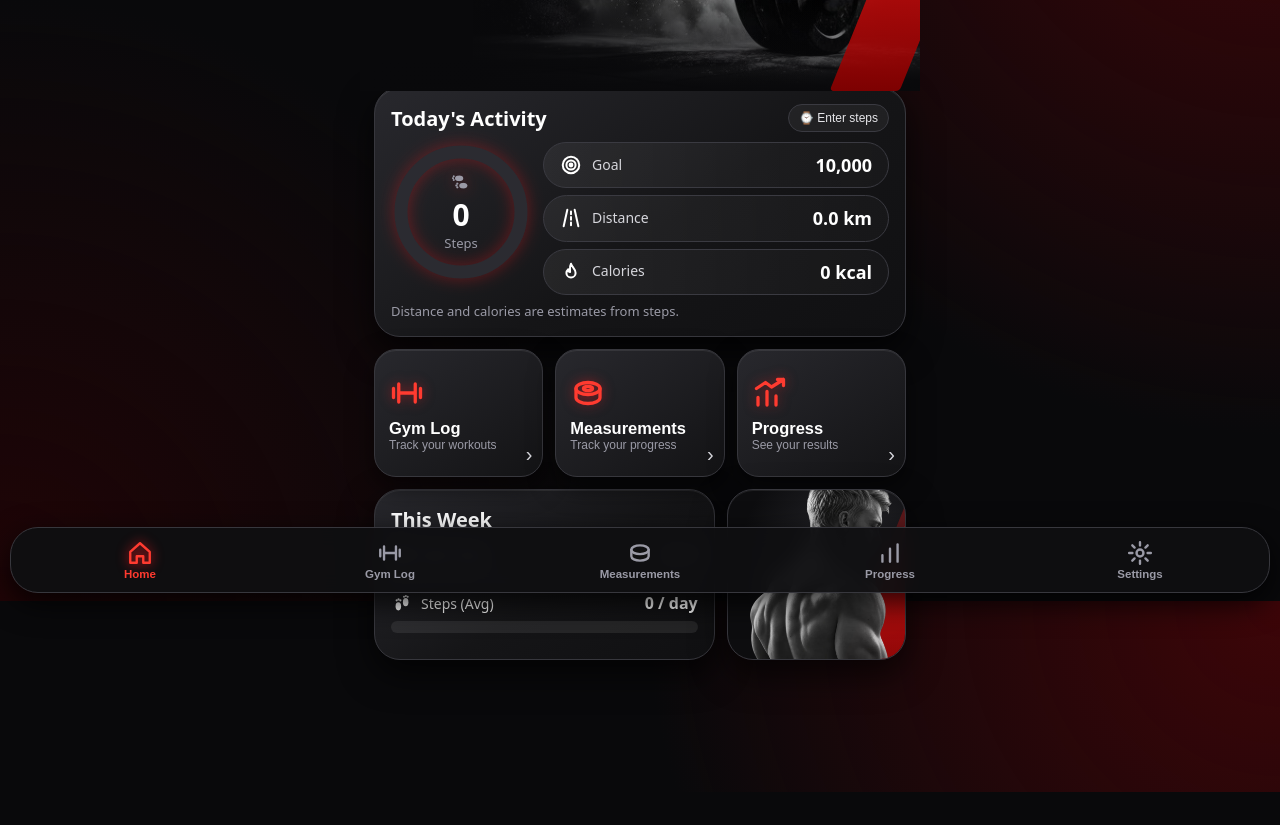
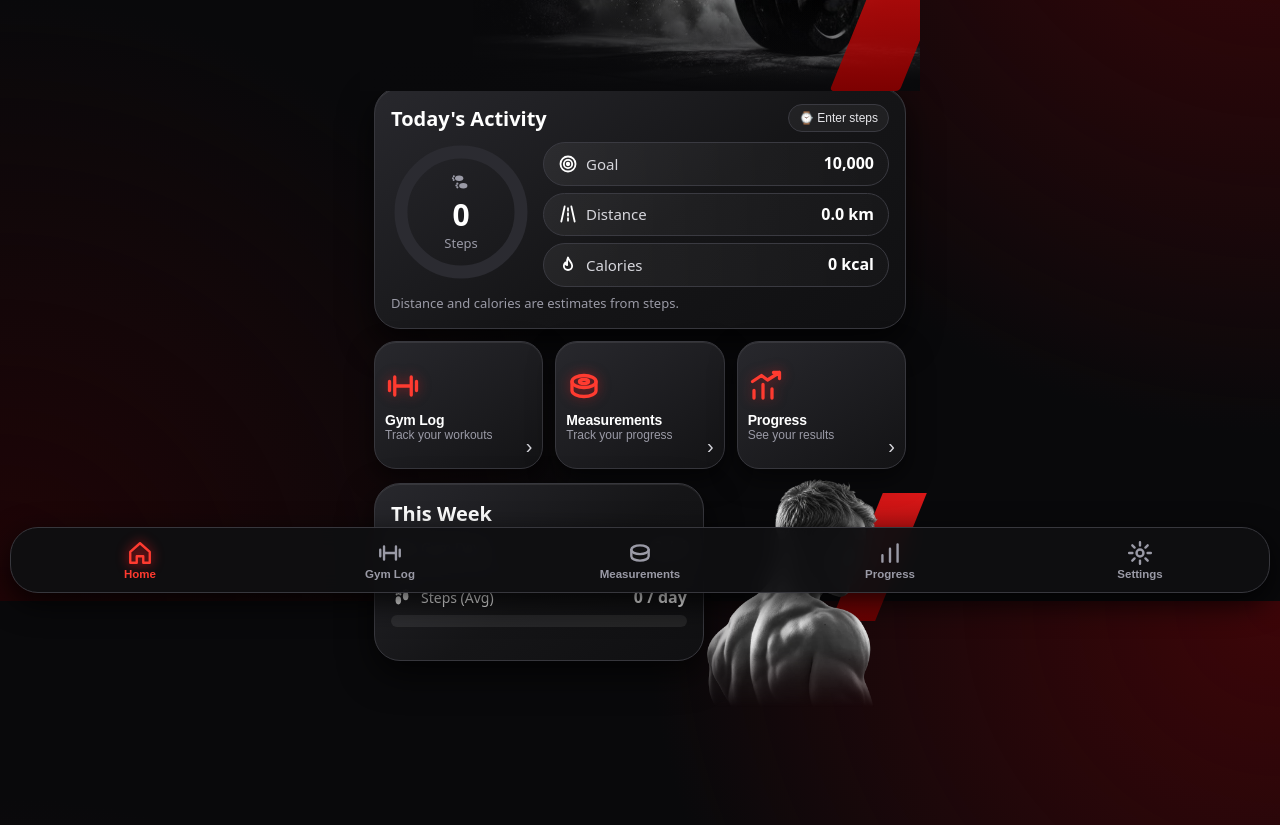
Before and after one commit to christot98-dot/turnfit, a website: page index.html in a window 1280 px wide. Shown: the part 199-1024 px from the top of the page. Before the commit the page ends 991 px from the top, so only its background shows below. Drawn offline with Linux system fonts and the light colour scheme.

Commit message:
Frameless photo backdrop, fix wrapping on quick cards/pills, ring glow
Co-Authored-By: Claude Sonnet 5.5 <noreply@anthropic.com>
Claude-Session: https://claude.ai/code/session_01TYSW7g2wYTxKM6fWP8otFA

```diff
--- a/index.html
+++ b/index.html
@@ -103,6 +103,17 @@ nav{left:10px;right:10px;bottom:calc(8px + env(safe-area-inset-bottom));padding:
 nav button{font-size:11.5px}nav button.on{color:var(--red2)}nav button.on svg{filter:drop-shadow(0 0 6px #e5191f)}
 .big{border-radius:26px}.seg{border-radius:18px}.btn{border-radius:16px}
 .row input,input,select,textarea{background:#0b0b0d;border:1px solid #37373d}
+
+/* ===== v3.1 fixes ===== */
+.weekrow{display:block;position:relative;margin:14px 0 44px}
+.wkcard{position:relative;z-index:2;width:62%;min-height:178px}
+.wkimg{position:absolute;z-index:1;right:-12px;top:-4px;bottom:-46px;width:52%;border:0;border-radius:0;background:none;box-shadow:none;overflow:visible}
+.wkimg::before{right:6%;top:6%;height:56%;width:44px;opacity:.85;box-shadow:none}
+.wkimg::after{inset:0;background:url(man.webp) 62% 100%/auto 100% no-repeat;-webkit-mask-image:linear-gradient(90deg,transparent 0,#000 36%),linear-gradient(0deg,transparent 0,#000 26%);-webkit-mask-composite:source-in;mask-image:linear-gradient(90deg,transparent 0,#000 36%),linear-gradient(0deg,transparent 0,#000 26%);mask-composite:intersect}
+.quick{grid-template-columns:repeat(3,minmax(0,1fr));position:relative;z-index:2}
+.quick button{padding:12px 10px;overflow:hidden}.quick b{font-size:14px;letter-spacing:-.2px;white-space:nowrap}.quick small{font-size:12px;line-height:1.25;padding-right:12px}
+.pill{padding:10px 14px}.pill span{gap:8px;font-size:15px;white-space:nowrap}.pill b{font-size:16px;white-space:nowrap}.pill svg{width:20px;height:20px}
+.ringbox svg{filter:none;overflow:visible}#ring{filter:drop-shadow(0 0 6px #e5191fb0)}
 </style></head><body>
 <header>
  <button class="hb" data-act="go" data-p="settings" aria-label="Menu"><svg class="i" viewBox="0 0 24 24"><path d="M4 7h16M4 12h16M4 17h16"/></svg></button>
@@ -298,7 +309,7 @@ async function syncSteps(silent){
 }
 
 /* ---------- renderers ---------- */
-function ringSet(p){$('#ring').style.strokeDashoffset=377*(1-Math.min(1,p))}
+function ringSet(p){const r=$('#ring');r.style.opacity=p>0?1:0;r.style.strokeDashoffset=377*(1-Math.min(1,p))}
 function renderHome(){
  const h=new Date().getHours();$('#hGreet').textContent=(h<12?'Good Morning,':h<18?'Good Afternoon,':'Good Evening,');$('#hName').textContent=D.name||'Athlete';
  const st=D.steps[today()]||0,gl=D.goal.steps;
```
